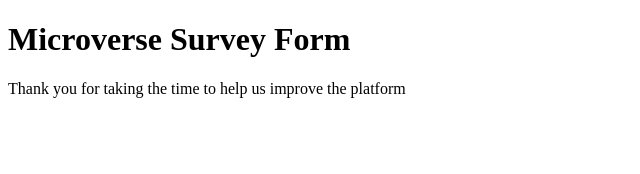
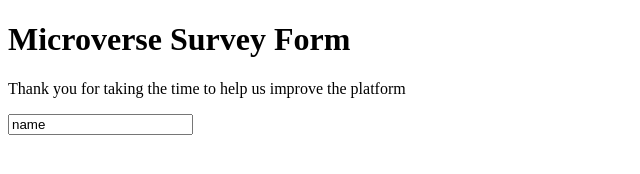
Before and after one commit to lfernandocr-tech/Survey-Page, a plain HTML site: page index.html in a window 1280 px wide. Shown: the whole page, without its empty margins (0-640 px from the left). Drawn offline with Linux system fonts and the light colour scheme.

Commit message:
story 3 & 4

```diff
--- a/index.html
+++ b/index.html
@@ -9,6 +9,8 @@
 <body>
     <h1 id="title">Microverse Survey Form</h1>
     <p id="description">Thank you for taking the time to help us improve the platform</p>
-
+    <form action="" id="survey-form">
+        <input type="name" id="name" value="name">
+    </form>
 </body>
 </html>
```
